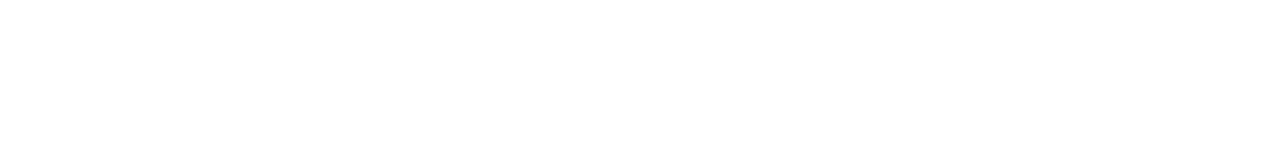
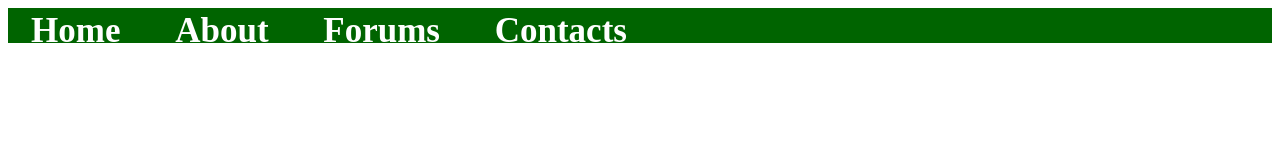
Before and after one commit to BhanuPratap23/horizontal, a plain HTML site: page index.html in a window 1280 px wide. Drawn offline with Linux system fonts and the light colour scheme.

Commit message:
Update index.css

```diff
--- a/index.css
+++ b/index.css
@@ -1,5 +1,5 @@
 #nav{
-bacground-color:darkgreen;
+background-color:darkgreen;
 height:35px;
 font-size:35px;
 font-weight:bold;
```
